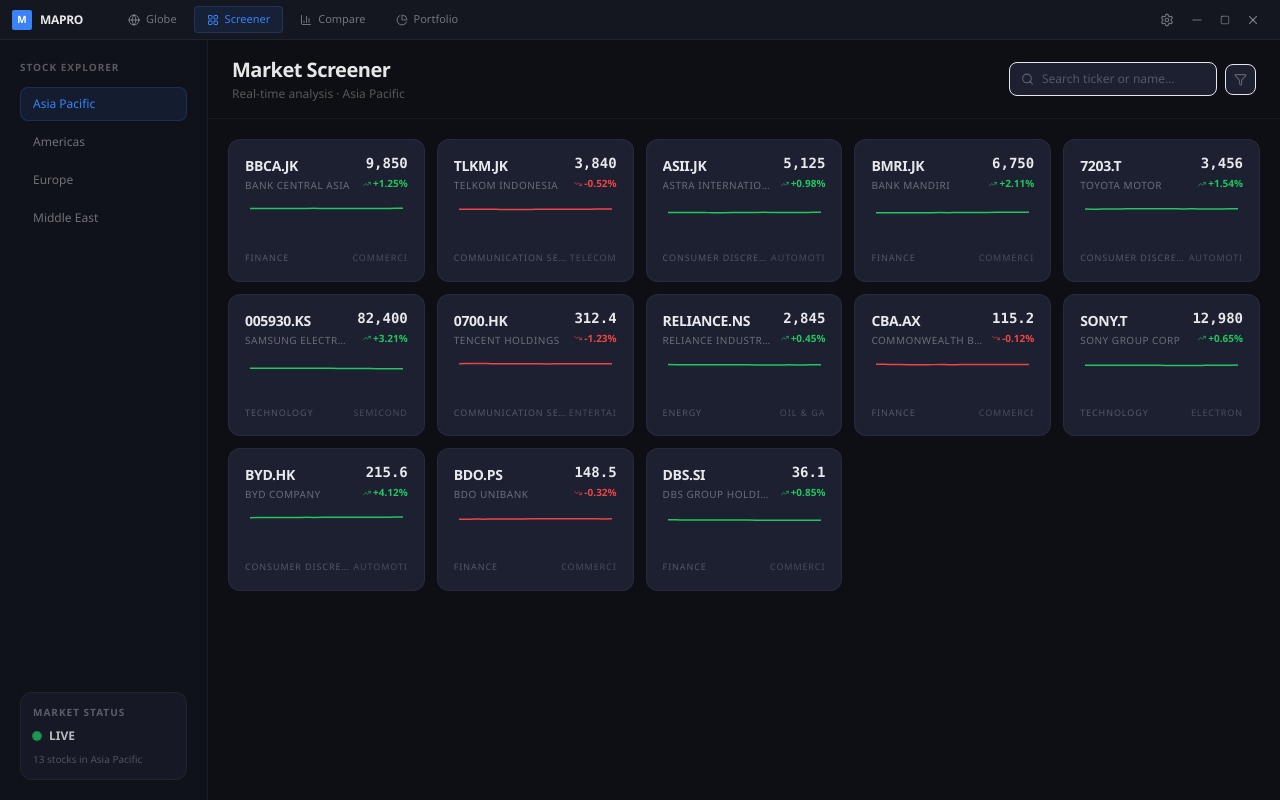
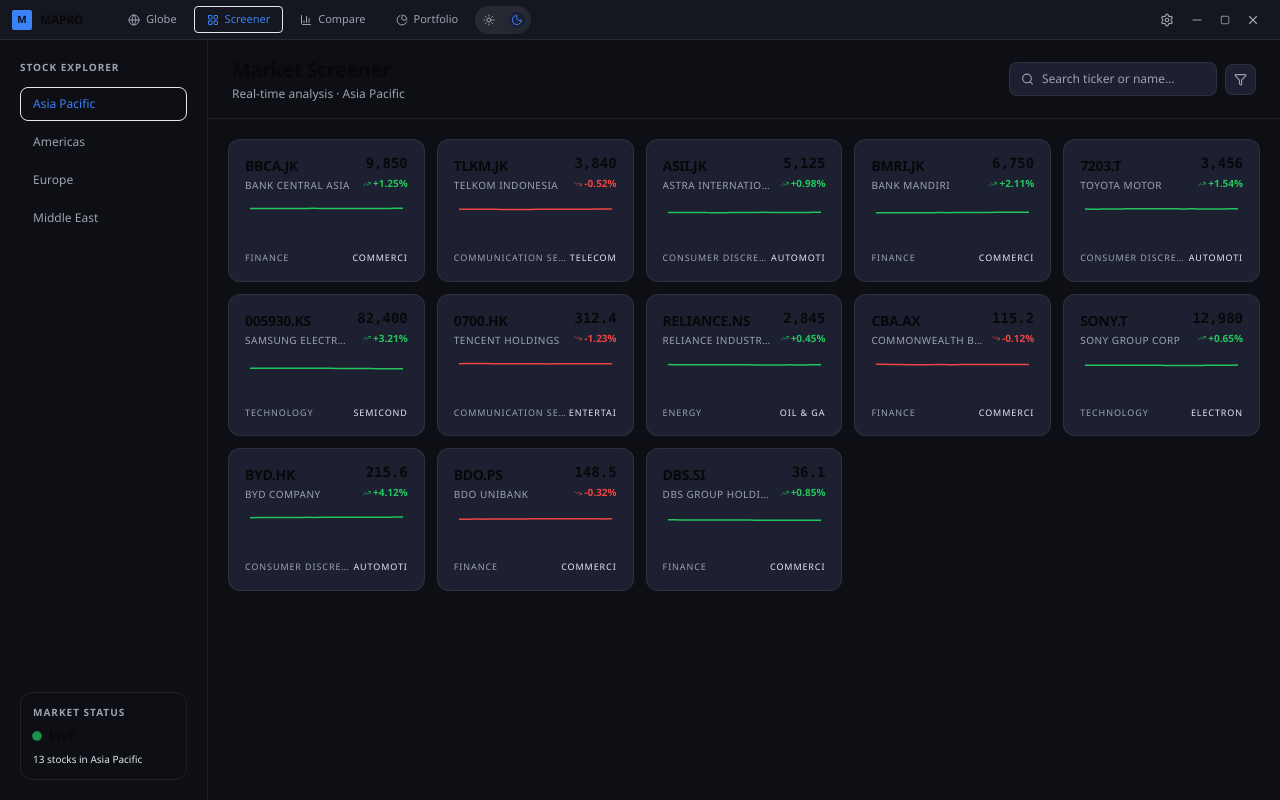
Before and after one commit to Exunova/pbl1-main_application, a React (Vite) app in the folder frontend/: page /screener in a window 1280 px wide. Built offline with nearby package versions, Linux system fonts and the light colour scheme.

Commit message:
feat(ui): add night and light mode support

```diff
--- a/frontend/src/App.jsx
+++ b/frontend/src/App.jsx
@@ -5,8 +5,14 @@
 import ScreenerView from './pages/ScreenerView'
 import CompareView from './pages/CompareView'
 import PortfolioView from './pages/PortfolioView'
+import ThemeToggle from './components/ThemeToggle'
 
 const THEMES = ['dark', 'light', 'auto']
+
+const getInitialTheme = () => {
+  if (typeof window === 'undefined') return 'dark'
+  return localStorage.getItem('mapro-theme') || 'dark'
+}
 
 const Titlebar = ({ theme, onThemeToggle }) => {
   const location = useLocation()
@@ -19,13 +25,13 @@
   ]
 
   return (
-    <div className="h-10 bg-surface border-b border-white/5 flex items-center justify-between px-3 drag-header shrink-0">
+  <div className="h-10 bg-surface border-b border-border flex items-center justify-between px-3 drag-header shrink-0">
     <div className="flex items-center gap-4 no-drag">
       <div className="flex items-center gap-2">
         <div className="w-5 h-5 bg-accent rounded-sm flex items-center justify-center">
-            <span className="text-[10px] font-bold text-white">M</span>
+          <span className="text-[10px] font-bold text-background">M</span>
         </div>
-          <span className="text-xs font-bold tracking-tight text-white/90">MAPRO</span>
+        <span className="text-xs font-bold tracking-tight text-text">MAPRO</span>
       </div>
 
       <nav className="flex items-center gap-1 ml-4">
@@ -39,7 +45,7 @@
               className={`flex items-center gap-1.5 px-3 py-1 rounded text-[11px] font-medium transition-colors ${
                 isActive
                   ? 'bg-accent/10 text-accent border border-accent/20'
-                    : 'text-white/40 hover:text-white/70 hover:bg-white/5 border border-transparent'
+                  : 'text-muted hover:text-text hover:bg-border/30 border border-transparent'
               }`}
             >
               <Icon size={12} />
@@ -47,21 +53,38 @@
             </Link>
           )
         })}
+
+        <ThemeToggle theme={theme} onToggle={onThemeToggle} />
       </nav>
     </div>
 
     <div className="flex items-center gap-0 no-drag">
-        <button onClick={onThemeToggle} title={`Theme: ${theme}`}
-          className="p-2 hover:bg-white/5 text-white/40 hover:text-white/70 transition-colors text-xs">
+      <button
+        onClick={onThemeToggle}
+        title={`Theme: ${theme}`}
+        className="p-2 hover:bg-border/30 text-muted hover:text-text transition-colors text-xs"
+      >
         <Settings size={14} />
       </button>
-        <button onClick={() => window.api?.minimize()} className="p-2 hover:bg-white/5 text-white/40 transition-colors">
+
+      <button
+        onClick={() => window.api?.minimize()}
+        className="p-2 hover:bg-border/30 text-muted transition-colors"
+      >
         <Minus size={14} />
       </button>
-        <button onClick={() => window.api?.maximize()} className="p-2 hover:bg-white/5 text-white/40 transition-colors">
+
+      <button
+        onClick={() => window.api?.maximize()}
+        className="p-2 hover:bg-border/30 text-muted transition-colors"
+      >
         <Square size={10} />
       </button>
-        <button onClick={() => window.api?.close()} className="p-2 hover:bg-danger/80 hover:text-white text-white/40 transition-colors">
+
+      <button
+        onClick={() => window.api?.close()}
+        className="p-2 hover:bg-danger/80 hover:text-background text-muted transition-colors"
+      >
         <X size={14} />
       </button>
     </div>
@@ -74,9 +97,16 @@
 
   useEffect(() => {
   localStorage.setItem('mapro-theme', theme)
-    document.documentElement.classList.remove('dark', 'light')
-    if (theme === 'dark') document.documentElement.classList.add('dark')
-    else if (theme === 'light') document.documentElement.classList.add('light')
+
+  const root = document.documentElement
+
+  // reset semua class theme
+  root.classList.remove('light')
+
+  // hanya light yang pakai class
+  if (theme === 'light') {
+    root.classList.add('light')
+  }
 }, [theme])
 
   const nextTheme = () => {
--- /dev/null
+++ b/frontend/src/components/ThemeToggle.jsx
@@ -0,0 +1,36 @@
+import { Sun, Moon } from 'lucide-react'
+
+export default function ThemeToggle({ theme, onToggle }) {
+  const isDark = theme === 'dark'
+
+  return (
+    <button
+      onClick={onToggle}
+      title={`Theme: ${theme}`}
+      className="relative w-14 h-7 flex items-center rounded-full transition-colors duration-300 bg-border hover:bg-muted/20 px-1"
+    >
+      {/* Sun icon */}
+      <Sun
+        size={12}
+        className={`absolute left-2 z-10 transition-colors duration-300 ${
+          !isDark ? 'text-yellow-500' : 'text-muted'
+        }`}
+      />
+
+      {/* Moon icon */}
+      <Moon
+        size={12}
+        className={`absolute right-2 z-10 transition-colors duration-300 ${
+          isDark ? 'text-accent' : 'text-muted'
+        }`}
+      />
+
+      {/* Knob */}
+      <div
+        className={`w-5 h-5 bg-card border border-border rounded-full shadow-md transform transition-all duration-300 ease-in-out ${
+          isDark ? 'translate-x-[28px]' : 'translate-x-0'
+        }`}
+      />
+    </button>
+  )
+}
--- a/frontend/src/index.css
+++ b/frontend/src/index.css
@@ -1,11 +1,47 @@
 @tailwind base;
 @tailwind components;
 @tailwind utilities;
+
+/* :root {
+  --background: #0d0f14;
+  --surface: #141720;
+  --card: #1c2030;
+  --accent: #3b82f6;
+  --danger: #ef4444;
+  --success: #22c55e;
+}
+.light {
+  --bg: #f5f5f5;
+  --surface: #ffffff;
+  --text: #111111;
+  --muted: #666666;
+  --border: rgba(0,0,0,0.1);
+  --accent: #3b82f6;
+} */
 
 :root {
   --background: #0d0f14;
   --surface: #141720;
   --card: #1c2030;
+
+  --text: #08080a;
+  --muted: #9ca3af;
+  --border: rgba(255,255,255,0.08);
+
+  --accent: #3b82f6;
+  --danger: #ef4444;
+  --success: #22c55e;
+}
+
+.light {
+  --background: #f5f5f5;
+  --surface: #ffffff;
+  --card: #f1f5f9;
+
+  --text: #111111;
+  --muted: #666666;
+  --border: rgba(0,0,0,0.1);
+
   --accent: #3b82f6;
   --danger: #ef4444;
   --success: #22c55e;
--- a/frontend/src/pages/ScreenerView.jsx
+++ b/frontend/src/pages/ScreenerView.jsx
@@ -65,24 +65,33 @@
   return (
   <div
     onClick={() => onClick(stock)}
-      className="bg-card border border-white/5 p-4 rounded-xl hover:border-accent/40 cursor-pointer transition-all duration-200 hover:bg-white/3 active:scale-[0.98] group"
+    className="bg-card border border-border p-4 rounded-xl hover:border-accent/40 cursor-pointer transition-all duration-200 hover:bg-border/30 active:scale-[0.98] group"
   >
     <div className="flex justify-between items-start mb-3 gap-2">
       <div className="min-w-0 flex-1">
-          <h3 className="text-sm font-bold tracking-tight text-white/90 truncate group-hover:text-white transition-colors">
+        <h3 className="text-sm font-bold tracking-tight text-text truncate group-hover:text-accent transition-colors">
           {stock.ticker}
         </h3>
-          <p className="text-[10px] text-white/35 uppercase font-medium tracking-wider leading-none mt-1 truncate">
+        <p className="text-[10px] text-muted uppercase font-medium tracking-wider leading-none mt-1 truncate">
           {stock.name}
         </p>
       </div>
+
       <div className="text-right shrink-0">
-          <div className="text-sm font-mono font-bold text-white/90 leading-none">
-            {typeof displayPrice === 'number' ? displayPrice.toLocaleString(undefined, { maximumFractionDigits: 2 }) : displayPrice}
+        <div className="text-sm font-mono font-bold text-text leading-none">
+          {typeof displayPrice === 'number'
+            ? displayPrice.toLocaleString(undefined, { maximumFractionDigits: 2 })
+            : displayPrice}
         </div>
-          <div className={`text-[10px] font-bold mt-1.5 flex items-center justify-end gap-0.5 ${isUp ? 'text-[#22c55e]' : 'text-[#ef4444]'}`}>
+
+        <div
+          className={`text-[10px] font-bold mt-1.5 flex items-center justify-end gap-0.5 ${
+            isUp ? 'text-success' : 'text-danger'
+          }`}
+        >
           {isUp ? <TrendingUp size={8} /> : <TrendingDown size={8} />}
-            {isUp ? '+' : ''}{displayChange?.toFixed ? displayChange.toFixed(2) : displayChange}%
+          {isUp ? '+' : ''}
+          {displayChange?.toFixed ? displayChange.toFixed(2) : displayChange}%
         </div>
       </div>
     </div>
@@ -105,8 +114,12 @@
 
     {/* Sector tag */}
     <div className="mt-2 flex items-center justify-between">
-        <span className="text-[9px] text-white/25 uppercase tracking-widest truncate">{stock.sector}</span>
-        <span className="text-[9px] text-white/20 uppercase tracking-widest">{stock.industry?.slice(0, 8)}</span>
+      <span className="text-[9px] text-muted uppercase tracking-widest truncate">
+        {stock.sector}
+      </span>
+      <span className="text-[9px] text-muted/70 uppercase tracking-widest">
+        {stock.industry?.slice(0, 8)}
+      </span>
     </div>
   </div>
 )
@@ -131,11 +144,12 @@
     <div className="flex-1 flex overflow-hidden">
 
       {/* ── Sidebar ── */}
-        <aside className="w-52 border-r border-white/5 flex flex-col p-5 shrink-0" style={{ background: 'rgba(20,23,32,0.5)' }}>
+      <aside className="w-52 border-r border-border flex flex-col p-5 shrink-0 bg-surface/50">
         <div className="mb-6">
-            <h2 className="text-[10px] font-bold text-white/30 uppercase tracking-widest mb-3">
+          <h2 className="text-[10px] font-bold text-muted uppercase tracking-widest mb-3">
             Stock Explorer
           </h2>
+
           <div className="flex flex-col gap-1">
             {REGIONS.map(r => (
               <button
@@ -144,7 +158,7 @@
                 className={`text-left px-3 py-2 rounded-lg text-xs font-medium transition-all duration-200 ${
                   region === r
                     ? 'bg-accent/10 text-accent border border-accent/20'
-                      : 'text-white/40 hover:text-white/70 hover:bg-white/5 border border-transparent'
+                    : 'text-muted hover:text-text hover:bg-border/30 border border-transparent'
                 }`}
               >
                 {r}
@@ -154,15 +168,17 @@
         </div>
 
         <div className="mt-auto">
-            <div className="bg-card/50 border border-white/5 p-3 rounded-xl">
-              <span className="text-[10px] font-bold text-white/30 uppercase tracking-widest block mb-2">
+          <div className="bg-card/50 border border-border p-3 rounded-xl">
+            <span className="text-[10px] font-bold text-muted uppercase tracking-widest block mb-2">
               Market Status
             </span>
+
             <div className="flex items-center gap-2">
-                <div className="w-2 h-2 rounded-full bg-[#22c55e] animate-pulse" />
-                <span className="text-xs font-bold text-white/70">LIVE</span>
+              <div className="w-2 h-2 rounded-full bg-success animate-pulse" />
+              <span className="text-xs font-bold text-text">LIVE</span>
             </div>
-              <div className="mt-2 text-[10px] text-white/25">
+
+            <div className="mt-2 text-[10px] text-muted/70">
               {stocks.length} stocks in {region}
             </div>
           </div>
@@ -171,26 +187,33 @@
 
       {/* ── Main Content ── */}
       <main className="flex-1 flex flex-col overflow-hidden">
+
         {/* Header */}
-          <div className="flex items-center justify-between px-6 py-4 border-b border-white/5 shrink-0">
+        <div className="flex items-center justify-between px-6 py-4 border-b border-border shrink-0">
           <div>
-              <h1 className="text-xl font-bold tracking-tight text-white/90">Market Screener</h1>
-              <p className="text-xs text-white/30 mt-0.5">
+            <h1 className="text-xl font-bold tracking-tight text-text">
+              Market Screener
+            </h1>
+
+            <p className="text-xs text-muted mt-0.5">
               Real-time analysis · {region}
             </p>
           </div>
+
           <div className="flex items-center gap-2">
             <div className="relative">
-                <Search size={13} className="absolute left-3 top-1/2 -translate-y-1/2 text-white/30" />
+              <Search size={13} className="absolute left-3 top-1/2 -translate-y-1/2 text-muted" />
+
               <input
                 type="text"
                 placeholder="Search ticker or name…"
                 value={search}
                 onChange={e => setSearch(e.target.value)}
-                  className="bg-card border border-white/8 rounded-lg pl-8 pr-4 py-2 text-xs text-white placeholder-white/25 outline-none focus:border-accent/40 transition-all w-52"
+                className="bg-card border border-border rounded-lg pl-8 pr-4 py-2 text-xs text-text placeholder:text-muted outline-none focus:border-accent/40 transition-all w-52"
               />
             </div>
-              <button className="p-2 border border-white/8 rounded-lg bg-card hover:bg-white/5 text-white/30 hover:text-white/70 transition-colors">
+
+            <button className="p-2 border border-border rounded-lg bg-card hover:bg-border/30 text-muted hover:text-text transition-colors">
               <Filter size={13} />
             </button>
           </div>
@@ -200,8 +223,8 @@
         <div className="flex-1 overflow-y-auto custom-scrollbar p-5">
           {stocks.length === 0 ? (
             <div className="flex flex-col items-center justify-center h-40 gap-2">
-                <Search size={28} className="text-white/10" />
-                <span className="text-sm text-white/25">No stocks found</span>
+              <Search size={28} className="text-muted/30" />
+              <span className="text-sm text-muted">No stocks found</span>
             </div>
           ) : (
             <div className="grid grid-cols-2 sm:grid-cols-3 lg:grid-cols-4 xl:grid-cols-5 gap-3">
@@ -211,6 +234,7 @@
             </div>
           )}
         </div>
+
       </main>
     </div>
 
@@ -223,6 +247,7 @@
         />
       </div>
     )}
+
   </div>
 )
 }
--- a/frontend/tailwind.config.js
+++ b/frontend/tailwind.config.js
@@ -1,16 +1,40 @@
-/** @type {import('tailwindcss').Config} */
+// /** @type {import('tailwindcss').Config} */
+// export default {
+//   darkMode: 'class',
+//   content: ['./src/**/*.{js,jsx}', './electron/**/*.{js,mjs}'],
+//   theme: {
+//     extend: {
+//       colors: {
+//         background: '#0d0f14',
+//         surface: '#141720',
+//         card: '#1c2030',
+//         accent: '#3b82f6',
+//         danger: '#ef4444',
+//         success: '#22c55e',
+//       }
+//     }
+//   },
+//   plugins: []
+// }
+/**
+ * @type {import('tailwindcss').Config} */
 export default {
   darkMode: 'class',
   content: ['./src/**/*.{js,jsx}', './electron/**/*.{js,mjs}'],
   theme: {
     extend: {
       colors: {
-        background: '#0d0f14',
-        surface: '#141720',
-        card: '#1c2030',
-        accent: '#3b82f6',
-        danger: '#ef4444',
-        success: '#22c55e',
+        background: "var(--background)",
+        surface: "var(--surface)",
+        card: "var(--card)",
+
+        text: "var(--text)",
+        muted: "var(--muted)",
+        border: "var(--border)",
+
+        accent: "var(--accent)",
+        danger: "var(--danger)",
+        success: "var(--success)",
       }
     }
   },
```
Also changed, not shown: frontend/src/pages/CompareView.jsx (+99 -42 lines), frontend/src/pages/PortfolioView.jsx (+105 -51 lines). Lines whose indentation alone changed are shown as unchanged.
